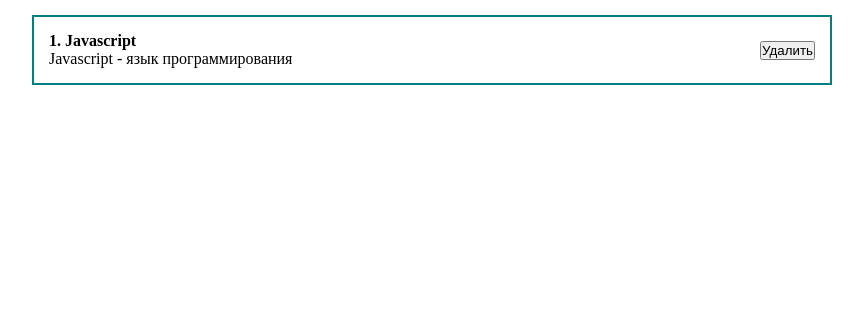
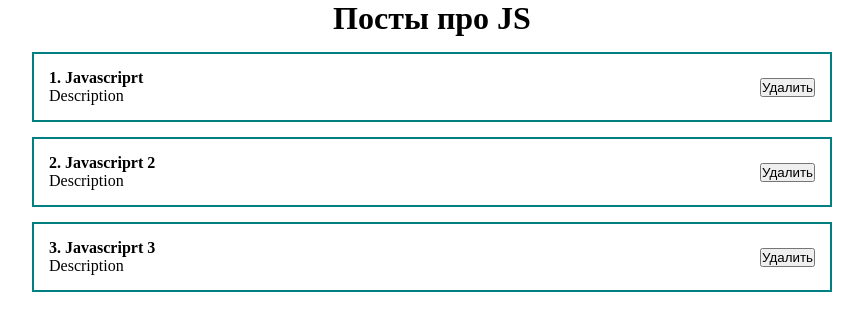
Before and after one commit to shadrin24/ws_test2, a React (Create React App) app: page / in a window 1280 px wide. Shown: the top 330 px of the page, without its empty margins (208-1071 px from the left). Built offline with nearby package versions, Linux system fonts and the light colour scheme.

Commit message:
https://youtu.be/GNrdg3PzpJQ?t=2525

```diff
--- a/package.json
+++ b/package.json
@@ -8,7 +8,7 @@
     "@testing-library/user-event": "^13.5.0",
     "react": "^18.2.0",
     "react-dom": "^18.2.0",
-    "react-scripts": "5.0.1",
+    "react-scripts": "^5.0.1",
     "tar": "^6.1.15",
     "web-vitals": "^2.1.4"
   },
--- a/src/App.js
+++ b/src/App.js
@@ -2,23 +2,19 @@
 import Counter from "./components/Counter";
 import ClassCounter from "./components/ClassCounter";
 import './styles/App.css';
+import PostItem from "./components/PostItem";
+import PostList from "./components/PostList";
 
 function App() {
-    const [value, setValue] = useState('ТЕКСТ В ИНПУТЕ')
+    const [posts, setPosts] = useState([
+        {id: 1, title: 'Javascriprt', body: 'Description'},
+        {id: 2, title: 'Javascriprt 2', body: 'Description'},
+        {id: 3, title: 'Javascriprt 3', body: 'Description'}
+    ])
 
   return (
     <div className="App">
-        <div className='post'>
-            <div className='post__content'>
-                <strong>1. Javascript</strong>
-                <div>
-                    Javascript - язык программирования
-                </div>
-            </div>
-            <div className="post__btns">
-                <button>Удалить</button>
-            </div>
-        </div>
+        <PostList posts={posts} title={'Посты про JS'}/>
     </div>
   );
 }
--- /dev/null
+++ b/src/components/PostItem.jsx
@@ -0,0 +1,19 @@
+import React from 'react';
+
+const PostItem = (props) => {
+    return (
+        <div className='post'>
+            <div className='post__content'>
+                <strong>{props.post.id}. {props.post.title}</strong>
+                <div>
+                    {props.post.body}
+                </div>
+            </div>
+            <div className="post__btns">
+                <button>Удалить</button>
+            </div>
+        </div>
+    );
+};
+
+export default PostItem;
--- /dev/null
+++ b/src/components/PostList.jsx
@@ -0,0 +1,17 @@
+import React from 'react';
+import PostItem from "./PostItem";
+
+const PostList = ({posts, title}) => {
+    return (
+        <div>
+            <h1 style={{textAlign: 'center'}}>
+                {title}
+            </h1>
+            {posts.map((post) =>
+                <PostItem post={post} key={post.id}/>
+            )}
+        </div>
+    );
+};
+
+export default PostList;
```
Also changed, not shown: 1 other file (tests, documents, lock files or other folders).
